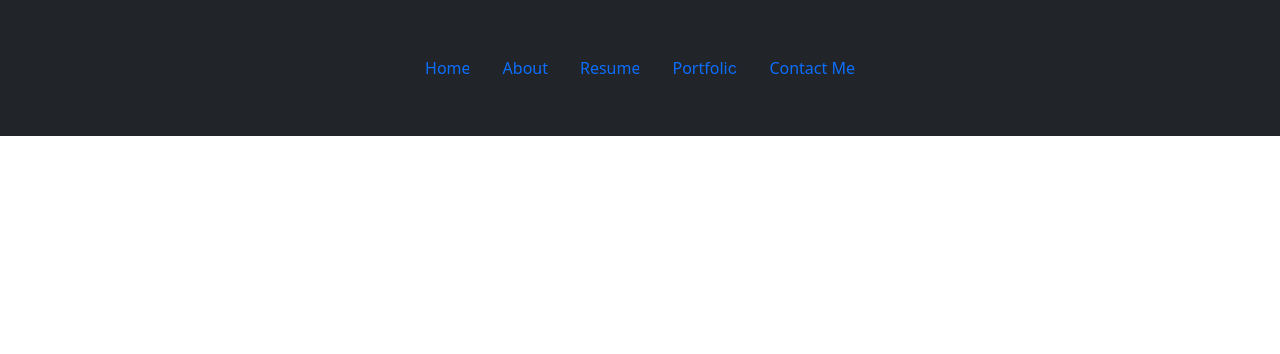
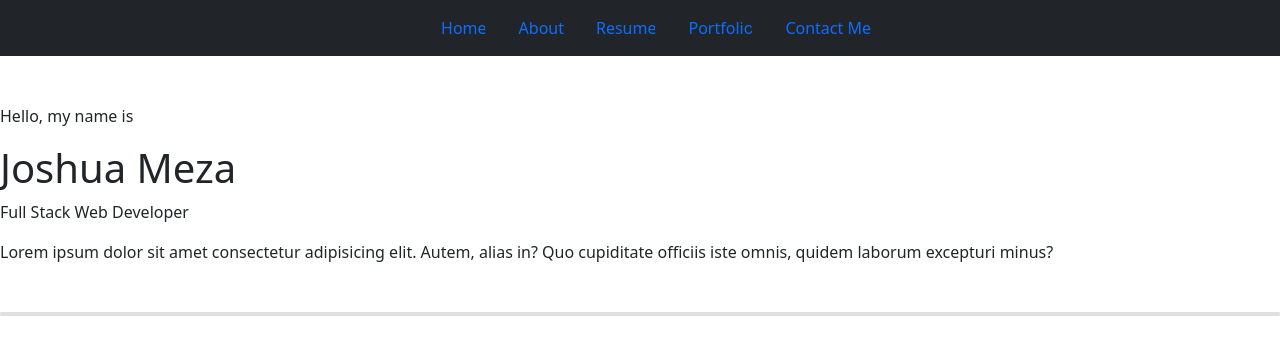
Before and after one commit to 705h-S/portfolio-charlie, a plain HTML site: page index.html in a window 1280 px wide. Drawn offline with nearby package versions, Linux system fonts and the light colour scheme.

Commit message:
Added informatiion to home div

```diff
--- a/index.html
+++ b/index.html
@@ -13,7 +13,7 @@
 <body>
 
 <header>
-    <ul class="navbar fixed-top bg-dark justify-content-center py-5 px-5">
+    <ul class="navbar position-relative bg-dark justify-content-center">
         <li class="nav-item">
             <a class="nav-link" href="#about">Home</a>
           </li>
@@ -32,11 +32,15 @@
       </ul>
 </header>
 <!-- Home -->
-<div class="home">
-
-
-
-
+<div class="home my-5">
+    <div class="start mt-4">
+    <p> Hello, my name is</p>
+    <h1> Joshua Meza </h1>
+    <p> Full Stack Web Developer</p>
+    <p> Lorem ipsum dolor sit amet consectetur adipisicing elit. Autem, alias in?
+         Quo cupiditate officiis iste omnis, quidem laborum excepturi minus?
+    </p>
+    </div>
 </div>
 
 
@@ -45,7 +49,7 @@
 <div class="cards">
 
 <!-- About -->
-<div class="card">
+<div class="">
 
 
 </div>
```
